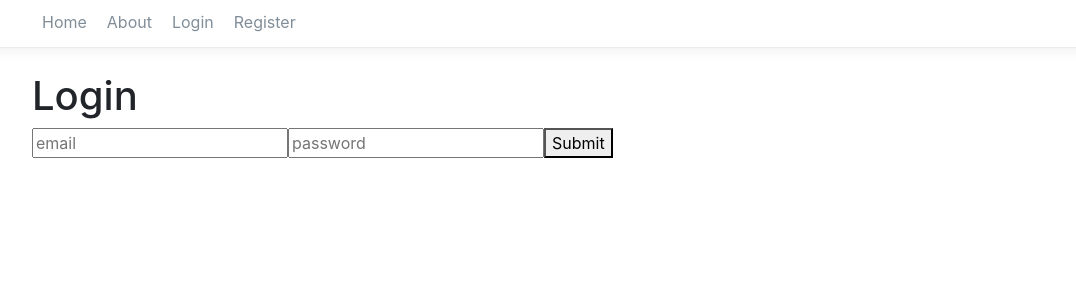
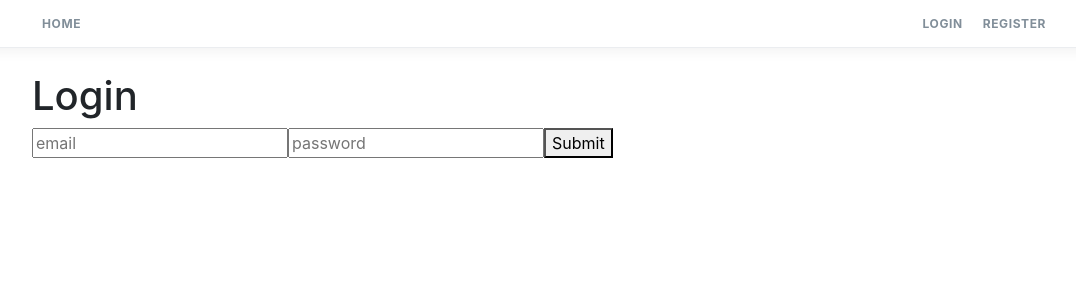
Before and after one commit to jakeadelman/react-apollo-sentiment, a Next.js app: page / in a window 1280 px wide. Shown: the top 300 px of the page, without its empty margins (96-1172 px from the left). Built offline with nearby package versions, Linux system fonts and the light colour scheme.

Commit message:
header changes & mobx integration

```diff
--- a/components/App.js
+++ b/components/App.js
@@ -2,41 +2,4 @@ import "bootstrap/dist/css/bootstrap.min.css";
 import Header from "./Header/Header";
 import styled from "styled-components";
 
-export default ({ children }) => (
-  <main>
-    {children}
-    {/* <style jsx global>{`
-      * {
-        font-family: Menlo, Monaco, "Lucida Console", "Liberation Mono",
-          "DejaVu Sans Mono", "Bitstream Vera Sans Mono", "Courier New",
-          monospace, serif;
-      }
-      a {
-        color: #22bad9;
-      }
-      p {
-        font-size: 14px;
-        line-height: 24px;
-      }
-      article {
-        margin: 0 auto;
-        max-width: 650px;
-      }
-      button {
-        align-items: center;
-        background-color: #22bad9;
-        border: 0;
-        color: white;
-        display: flex;
-        padding: 5px 7px;
-      }
-      button:active {
-        background-color: #1b9db7;
-        transition: background-color 0.3s;
-      }
-      button:focus {
-        outline: none;
-      }
-    `}</style> */}
-  </main>
-);
+export default ({ children }) => <main>{children}</main>;
--- a/components/Header/Header.js
+++ b/components/Header/Header.js
@@ -3,40 +3,69 @@ import { withRouter } from "next/router";
 // import Head from "Header/Head";
 import styled, { ThemeProvider } from "styled-components";
 import theme from "../theme";
+import { observer } from "mobx-react-lite";
+import { UserStoreContext } from "../../stores/UserStore";
+import { useContext } from "react";
 
-const Header = ({ router: { pathname } }) => (
-  // <header className="the-header">
+const Header2 = observer(({ router: { pathname } }) => {
+  const userStore = useContext(UserStoreContext);
+  console.log(userStore.isAuth);
+
+  if (userStore.isAuth == false) {
+    return (
       <ThemeProvider theme={theme(false)}>
         <Wrapper>
           <Link prefetch href="/">
-        <StyledLink className={pathname === "/" ? "is-active" : ""}>
-          Home
+            <StyledLink
+              className={pathname === "/" ? "is-active" : ""}
+              style={{ marginRight: "auto" }}
+            >
+              HOME
             </StyledLink>
           </Link>
-      <Link prefetch href="/about">
-        <StyledLink className={pathname === "/about" ? "is-active" : ""}>
-          About
-        </StyledLink>
-      </Link>
+
           <Link prefetch href="/login">
             <StyledLink className={pathname === "/login" ? "is-active" : ""}>
-          Login
+              LOGIN
             </StyledLink>
           </Link>
 
           <Link prefetch href="/register">
             <StyledLink className={pathname === "/register" ? "is-active" : ""}>
-          Register
+              REGISTER
             </StyledLink>
           </Link>
         </Wrapper>
       </ThemeProvider>
     );
+  } else {
+    return (
+      <ThemeProvider theme={theme(false)}>
+        <Wrapper>
+          <Link prefetch href="/">
+            <StyledLink
+              className={pathname === "/" ? "is-active" : ""}
+              style={{ marginRight: "auto" }}
+            >
+              HOME
+            </StyledLink>
+          </Link>
 
-export default withRouter(Header);
+          <Link prefetch href="/login">
+            <StyledLink className={pathname === "/login" ? "is-active" : ""}>
+              LOGOUT
+            </StyledLink>
+          </Link>
+        </Wrapper>
+      </ThemeProvider>
+    );
+  }
+});
+
+export default withRouter(Header2);
 
 const StyledLink = styled.div`
-  margin: 10px;
+  margin: auto 10px;
   color: ${props => props.theme.mutedText};
 
   position: relative;
@@ -63,6 +92,10 @@ const StyledLink = styled.div`
     bottom: 0;
     border-bottom: 3px solid ${props => props.theme.accent};
   }
+  font-weight: 700;
+  letter-spacing: 0.05em;
+  font-size: 12px;
+  text-transform: uppercase;
 `;
 
 const Wrapper = styled.header`
--- a/components/LoginForm.js
+++ b/components/LoginForm.js
@@ -1,4 +1,4 @@
-import React, { useContext } from "react";
+import React, { useContext, useState } from "react";
 import { ApolloConsumer } from "react-apollo";
 import gql from "graphql-tag";
 import Router from "next/router";
@@ -7,14 +7,10 @@ import "bootstrap/dist/css/bootstrap.min.css";
 import { observer } from "mobx-react-lite";
 import { UserStoreContext } from "../stores/UserStore.ts";
 
-class LoginForm extends React.Component {
-  constructor(props) {
-    super(props);
-    this.state = { wrongCredentials: false };
-    this.handleSubmit = this.handleSubmit.bind(this);
-  }
+const LoginForm = observer(() => {
+  const userStore = useContext(UserStoreContext);
 
-  async handleSubmit(event, client) {
+  async function handleSubmit(event, client) {
     event.preventDefault();
     const form = event.target;
     const formData = new window.FormData(form);
@@ -31,43 +27,34 @@ class LoginForm extends React.Component {
       variables: { email, password }
     });
 
-    // const userStore = UserStoreContext;
-    // console.log(userStore.isAuth);
-
+    //check if login credentials are correct
     let r = await res;
-    console.log(r);
     r = r.data.login;
-    console.log(r);
     let isTrue = r == "true";
-    console.log(typeof r);
     if (isTrue == true) {
-      console.log(r);
+      userStore.isAuth = true;
       Router.push("/dashboard");
     } else {
-      this.setState({ wrongCredentials: true });
+      setWrongCredentials(true);
       return;
     }
   }
 
-  render() {
+  const [wrongCredentials, setWrongCredentials] = useState(false);
+
   return (
     <ApolloConsumer>
       {client => (
-          <form onSubmit={event => this.handleSubmit(event, client)}>
+        <form onSubmit={event => handleSubmit(event, client)}>
           <h1>Login</h1>
           <input placeholder="email" name="email" type="text" required />
-            <input
-              placeholder="password"
-              name="password"
-              type="text"
-              required
-            />
+          <input placeholder="password" name="password" type="text" required />
           <button type="submit">Submit</button>
-            {this.state.wrongCredentials == true ? (
+          {wrongCredentials == true ? (
             <div className="login-alert">
               <Alert
                 color="secondary"
-                  isOpen={this.state.wrongCredentials == true ? true : false}
+                isOpen={wrongCredentials == true ? true : false}
               >
                 Wrong login credentials
               </Alert>
@@ -77,7 +64,6 @@ class LoginForm extends React.Component {
       )}
     </ApolloConsumer>
   );
-  }
-}
+});
 
 export default LoginForm;
```
Also changed, not shown: components/ConfirmUserComponent.js (+0 -20 lines), components/Dashboard/DashMain.js (+1 -6 lines), components/FacebookLogin.js (+0 -7 lines). Lines whose indentation alone changed are shown as unchanged.
